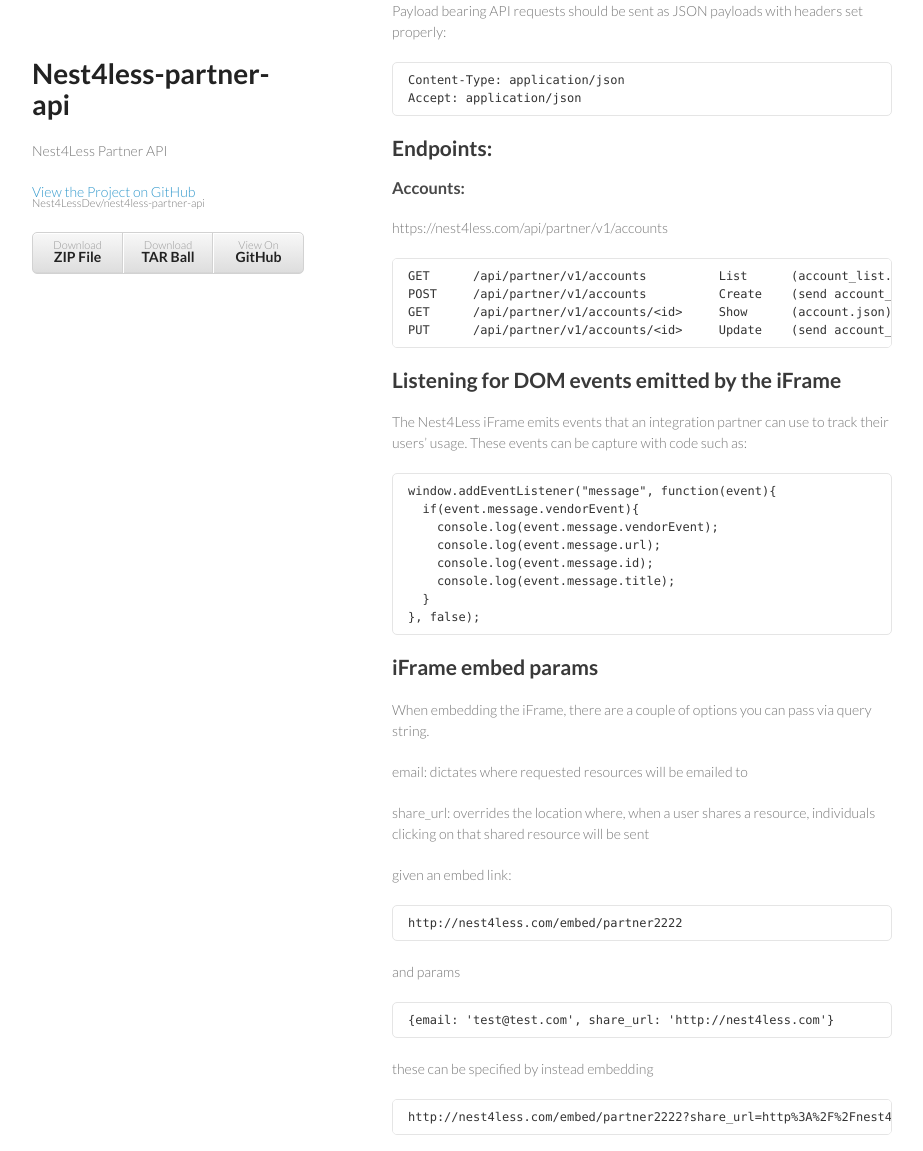
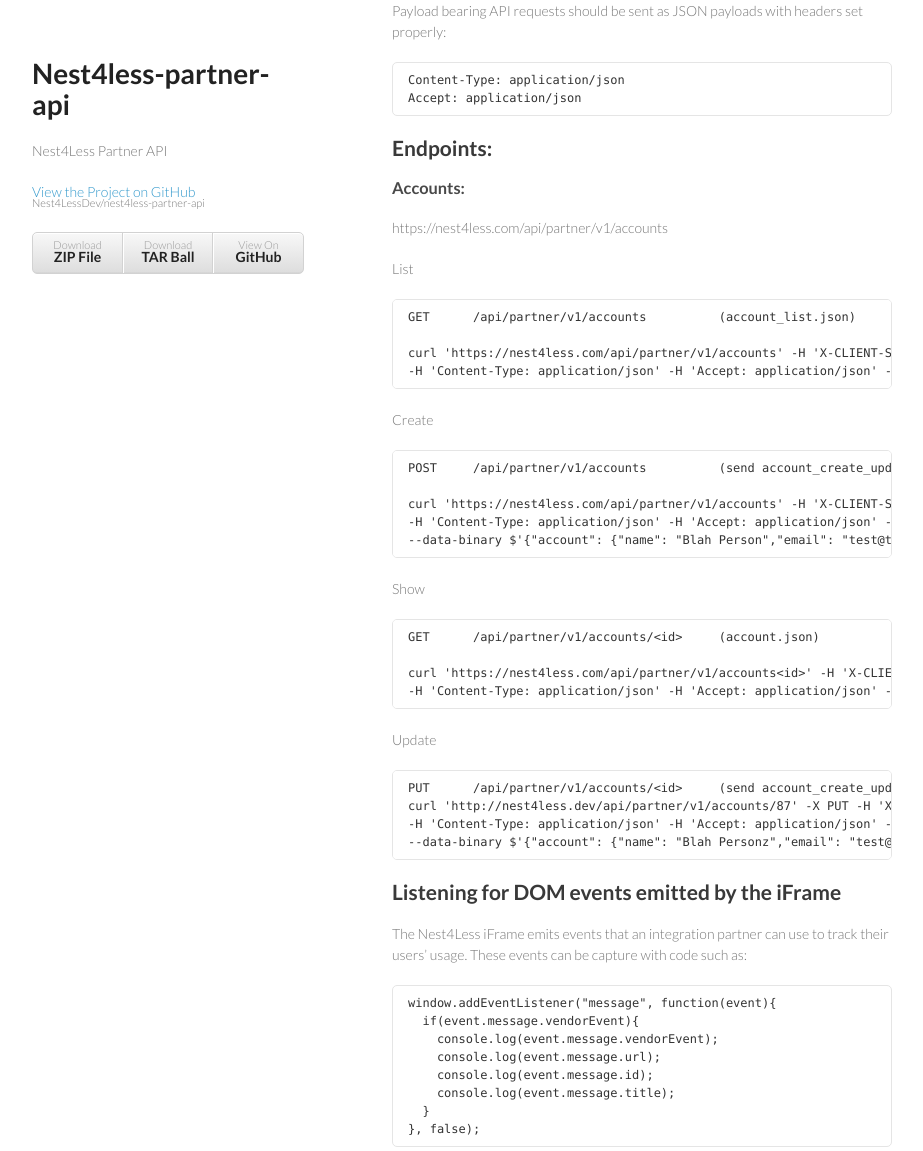
Before and after one commit to Nest4Less/api-docs, a Jekyll site: the page built from index.md, in a window 1280 px wide and 1400 px high, scrolled down 665 px, cut to the strip 0-1151 px from the top of the window. Shown: the whole strip, without its empty margins (178-1101 px from the left). Built offline with Jekyll 4.4.1, drawn with Linux system fonts in a browser that asks for light colours; Markdown is read by kramdown in place of the engine named in the settings.

Commit message:
add curls

```diff
--- a/index.md
+++ b/index.md
@@ -36,10 +36,34 @@
 https://nest4less.com/api/partner/v1/accounts
 
 
-    GET      /api/partner/v1/accounts          List      (account_list.json)
-    POST     /api/partner/v1/accounts          Create    (send account_create_update.json, returns account.json)
-    GET      /api/partner/v1/accounts/<id>     Show      (account.json)
-    PUT      /api/partner/v1/accounts/<id>     Update    (send account_create_update.json, returns account.json)
+List
+
+    GET      /api/partner/v1/accounts          (account_list.json)
+
+    curl 'https://nest4less.com/api/partner/v1/accounts' -H 'X-CLIENT-SECRET: <secret>'\
+    -H 'Content-Type: application/json' -H 'Accept: application/json' -H 'X-CLIENT-ID: <clientid>'
+
+Create
+
+    POST     /api/partner/v1/accounts          (send account_create_update.json, returns account.json)
+
+    curl 'https://nest4less.com/api/partner/v1/accounts' -H 'X-CLIENT-SECRET: <secret>'\
+    -H 'Content-Type: application/json' -H 'Accept: application/json' -H 'X-CLIENT-ID: <clientid>'\
+    --data-binary $'{"account": {"name": "Blah Person","email": "test@test.test","company": "Blah Company","zip": "02703"}}'
+
+Show
+
+    GET      /api/partner/v1/accounts/<id>     (account.json)
+
+    curl 'https://nest4less.com/api/partner/v1/accounts<id>' -H 'X-CLIENT-SECRET: <secret>'\
+    -H 'Content-Type: application/json' -H 'Accept: application/json' -H 'X-CLIENT-ID: <clientid>'
+
+Update
+
+    PUT      /api/partner/v1/accounts/<id>     (send account_create_update.json, returns account.json)
+    curl 'http://nest4less.dev/api/partner/v1/accounts/87' -X PUT -H 'X-CLIENT-SECRET: <secret>'\
+    -H 'Content-Type: application/json' -H 'Accept: application/json' -H 'X-CLIENT-ID: <clientid>'\
+    --data-binary $'{"account": {"name": "Blah Personz","email": "test@test.test","company": "Blah Company"}}'
 
 
 ## Listening for DOM events emitted by the iFrame
```
